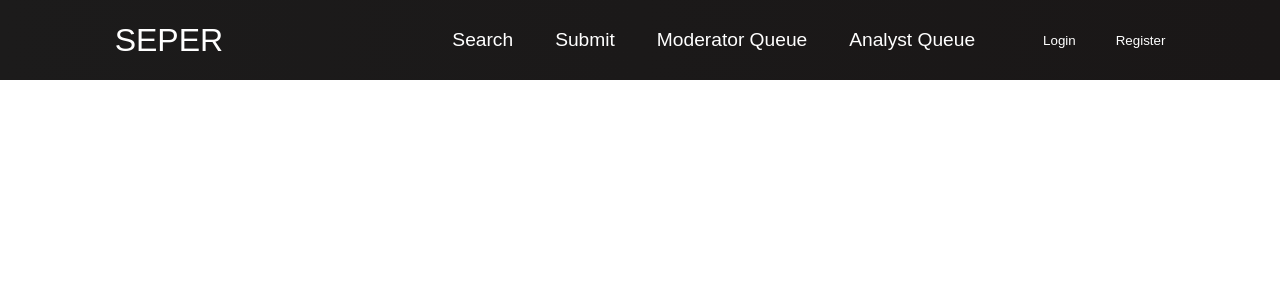
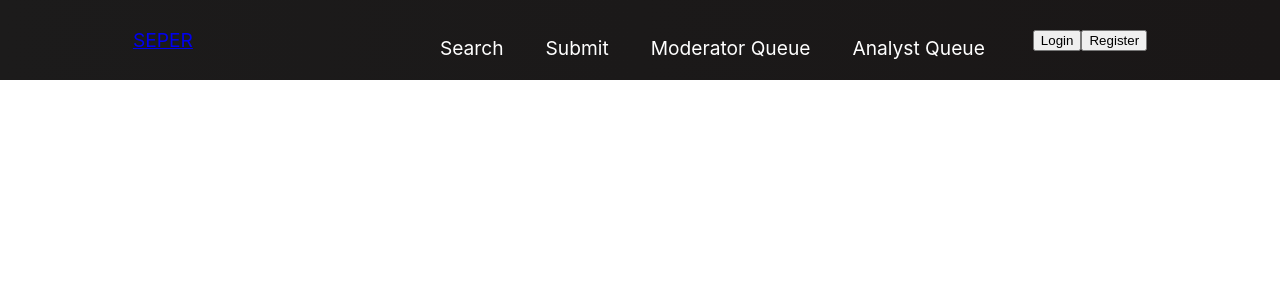
Before and after one commit to JackwillJudge/CISE_Serper_Assign2, a React (Create React App) app in the folder seper/: page / in a window 1280 px wide. Shown: the top 300 px of the page. Built offline with nearby package versions, Linux system fonts and the light colour scheme.

Commit message:
Revert "nav bar"
This reverts commit fd6ec2cfd4f5d389dfa50da6b1ad3fd340fd8636.

```diff
--- a/seper/src/App.css
+++ b/seper/src/App.css
@@ -1,41 +1,38 @@
-* {
-  box-sizing: border-box;
-  margin: 0;
-  padding: 0;
-  font-family: 'PT Sans', sans-serif;
+.App {
+  text-align: center;
 }
 
-.home,
-.services,
-.products,
-.sign-up {
+.App-logo {
+  height: 40vmin;
+  pointer-events: none;
+}
+
+@media (prefers-reduced-motion: no-preference) {
+  .App-logo {
+    animation: App-logo-spin infinite 20s linear;
+  }
+}
+
+.App-header {
+  background-color: #282c34;
+  min-height: 100vh;
   display: flex;
-  height: 90vh;
+  flex-direction: column;
   align-items: center;
   justify-content: center;
-  font-size: 3rem;
+  font-size: calc(10px + 2vmin);
+  color: white;
 }
 
-.services {
-  background-position: center;
-  background-size: cover;
-  background-repeat: no-repeat;
-  color: #fff;
-  font-size: 100px;
+.App-link {
+  color: #61dafb;
 }
 
-.products {
-  background-position: center;
-  background-size: fill;
-  background-repeat: no-repeat;
-  color: #fff;
-  font-size: 100px;
+@keyframes App-logo-spin {
+  from {
+    transform: rotate(0deg);
+  }
+  to {
+    transform: rotate(360deg);
+  }
 }
-
-.sign-up {
-  background-position: center;
-  background-size: cover;
-  background-repeat: no-repeat;
-  color: #fff;
-  font-size: 100px;
-}
--- a/seper/src/components/Navbar.css
+++ b/seper/src/components/Navbar.css
@@ -18,7 +18,7 @@
     max-width: 1500px;
   }
 
-  .seper-home {
+  .navbar-logo {
     color: #fff;
     justify-self: start;
     margin-left: 20px;
@@ -113,13 +113,11 @@
       border-radius: 0;
     }
 
-    .seper-home {
+    .navbar-logo {
       position: absolute;
       top: 0;
       left: 0;
       transform: translate(25%, 50%);
-      text-decoration: none;
-      color: #fff;
     }
 
     .menu-icon {
--- a/seper/src/components/Navbar.js
+++ b/seper/src/components/Navbar.js
@@ -1,6 +1,5 @@
 import React, {useState} from 'react';
 import {Link} from 'react-router-dom';
-import { Button } from './Button';
 import './Navbar.css';
 
 function Navbar() {
@@ -23,36 +22,37 @@
     <>
         <nav className="navbar">
             <div className="navbar-container">
-                <Link to="/" className ="seper-home">
+                <Link to="/" className ="nav-logo">
                   SEPER
                 </Link>
                 <div className='menu-icon' onClick={handleClick}>
                     <i className={click ? 'fas fa-times' : 'fas fa-bars'}/>
                 </div>
                 <ul className ={click ? 'nav-menu active' : 'nav-menu'}>
-                    <li className = 'nav-item'>
+                    <li className = 'nav-iten'>
                         <Link to='/login' className='nav-links' onClick={closeMobileMenu}>
                             Search
                         </Link>
                     </li>
-                    <li className = 'nav-item'>
+                    <li className = 'nav-iten'>
                         <Link to='/register' className='nav-links' onClick={closeMobileMenu}>
                             Submit
                         </Link>
                     </li>
-                    <li className = 'nav-item'>
+                    <li className = 'nav-iten'>
                         <Link to='/modqueue' className='nav-links' onClick={closeMobileMenu}>
                             Moderator Queue
                         </Link>
                     </li>
-                    <li className = 'nav-item'>
+                    <li className = 'nav-iten'>
                         <Link to='/analqueue' className='nav-links' onClick={closeMobileMenu}>
                             Analyst Queue
                         </Link>
                     </li>
                 </ul>
-                {button && <Button buttonStyle='btn--outline'>Login</Button>}
-                {button && <Button buttonStyle='btn--outline'>Register</Button>}
+                {button && <button buttonStyle='btn--outline'>Login</button>}
+                {button && <button buttonStyle='btn--outline'>Register</button>}
+
             </div>
         </nav>
     </>
--- a/seper/src/components/button.css
+++ b/seper/src/components/button.css
@@ -4,9 +4,6 @@
 
 .btn {
     padding: 8px 20px;
-    border: 1px solid var(--primary);
-    color: #fff;
-    background-color: transparent;
     border-radius: 2px;
     outline: none;
     border: none;
--- a/seper/src/components/button.js
+++ b/seper/src/components/button.js
@@ -1,5 +1,5 @@
 import React from "react";
-import './Button.css';
+import './button.css';
 import {Link} from 'react-router-dom';
 
 const STYLES = ['btn--primary', 'btn--outline'];
@@ -7,6 +7,7 @@
 
 export const Button = ({children, type, onClick, buttonStyle, buttonSize}) => {
     const checkButtonStyle = STYLES.includes(buttonStyle) ? buttonStyle : STYLES[0];
+
     const checkButtonSize = SIZES.includes(buttonSize) ? buttonSize : SIZES[0];
 
     return (
```
